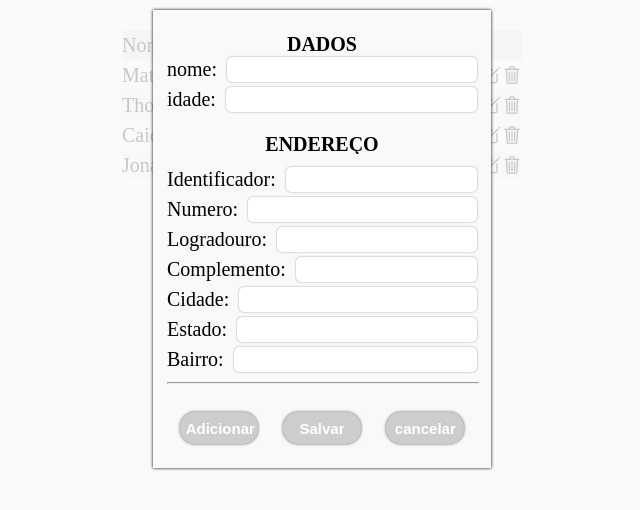
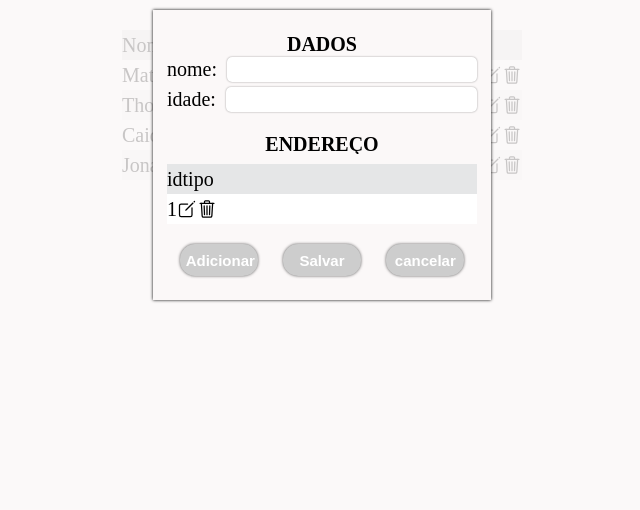
Before and after one commit to FelipeMedeiros99/funcionarios-novo, a React (Create React App) app: page / in a window 1280 px wide. Both pictures are taken after a click on the button "NOVO". Shown: the top 510 px of the page, without its empty margins (318-958 px from the left). Built offline with nearby package versions, Linux system fonts and the light colour scheme.

Commit message:
trabalhando na nova tela de edição de endereços

```diff
--- a/src/Tabela/index.css
+++ b/src/Tabela/index.css
@@ -12,6 +12,11 @@
     align-items: center;
     min-height: 30px;
     font-size: 20px;
+}
+
+.linha:hover{
+    cursor: pointer;
+    background-color: #eeeeee;
 }
 
 .idade{
--- /dev/null
+++ b/src/TelaCadastro/EditarEndereco.jsx
@@ -0,0 +1,32 @@
+const EditarEndereco = (props) => {
+    const {endereco,
+           informacoesEnderecoInput,
+           setInformacoesEnderecoInput,
+           componentesDeAtivacao} = props
+    const {indice, visibilidade} = componentesDeAtivacao
+
+    return (
+        visibilidade?(
+            <>
+            {Object.keys(endereco).map((chave) => (
+                <div className = "linha" >
+                        <p>{chave}:</p>
+                        <input type="text"
+                                value={informacoesEnderecoInput[indice][chave]}
+                                name={chave}
+                                onChange={(elemento) => {
+                                    const nome = elemento.target.name
+                                    const valor = elemento.target.value
+                                    let copiaEndereco = [...informacoesEnderecoInput]
+                                    copiaEndereco[indice][nome] = valor
+                                    setInformacoesEnderecoInput([...copiaEndereco])
+                                }}
+                                />
+                </div >
+            ))}
+        </>
+        ):(<></>)
+        )
+}
+
+export default EditarEndereco
--- a/src/TelaCadastro/InformacoesEndereco.jsx
+++ b/src/TelaCadastro/InformacoesEndereco.jsx
@@ -1,6 +1,8 @@
 import { useState } from "react"
 
 import './index.css'
+
+import EditarEndereco from './EditarEndereco'
 
 {/* <input type="text"
 onChange={alteraInput}0
@@ -9,32 +11,44 @@ value={informacoesEnderecoInput[index].elemento}
 /> */}
 
 const InformacoesEndereco = ({ informacoesEnderecoInput, setInformacoesEnderecoInput }) => {
-    // console.log(console.log(informacoesEnderecoInput))
+    const [componentesDeAtivacao, setComponentesDeAtivacao] = useState({indice:null, visibilidade:false})
+
+    const apagarEndereco = (indice)=>{
+        let copia = [...informacoesEnderecoInput]
+        copia.splice(indice, 1)
+        setInformacoesEnderecoInput([...copia])
+    }
+
+    const ativarEdicaoDeEndereco = (novoIndice) =>{
+        setComponentesDeAtivacao({indice:novoIndice, visibilidade:true})
+    }
+
+
 
     return (
-        <div className="endereco">
+        <div className="endereco tabela">
+            <div className="linha topo">
+                <span>id</span>
+                <span>tipo</span>
+            </div>
             {informacoesEnderecoInput.map((endereco, index) => (
                 <>
-                {Object.keys(endereco).map((chave) =>(
-                    <div className="linha">
-                        <p>{chave}:</p>
-                        <input type="text"
-                                value={informacoesEnderecoInput[index][chave]}
-                                name={chave}
-                                onChange={(elemento) => {
-                                    const nome = elemento.target.name
-                                    const valor = elemento.target.value
-
-                                    let copiaEndereco = [...informacoesEnderecoInput]
-                                    copiaEndereco[index][nome] = valor
-                                    setInformacoesEnderecoInput([...copiaEndereco])
-                                }}
-                                />
+                    {console.log(endereco)}
+                    <div className={index%2===0?"linha par": 'linha impar'}>
+                        <span className="id">{index+1}</span>
+                        <span className="identificador">{endereco.Identificador}</span>
+                        <span className="icones">
+                            <ion-icon name="create-outline" onClick={()=>ativarEdicaoDeEndereco(index)} ></ion-icon>
+                            <ion-icon name="trash-outline" onClick={()=>apagarEndereco(index)}></ion-icon>
+                        </span>
                     </div>
-                ))}
-                <hr />
                 </>
             ))}
+        <EditarEndereco
+           informacoesEnderecoInput={informacoesEnderecoInput}
+           setInformacoesEnderecoInput={setInformacoesEnderecoInput}
+           componentesDeAtivacao={componentesDeAtivacao}
+           />
         </div>
     )
 }
--- a/src/TelaCadastro/index.jsx
+++ b/src/TelaCadastro/index.jsx
@@ -19,10 +19,6 @@ const TelaCadastro = (props) => {
         setInformacoesEnderecoInput,
         informacoesPessoais,
         setInformacoesPessoais } = props
-
-    console.log(informacoesEnderecoInput)
-    console.log(informacoesPessoais)
-    console.log(indice)
 
     const adicionarEndereco = () => {
         setInformacoesEnderecoInput([...informacoesEnderecoInput, modeloEndereco])
```
